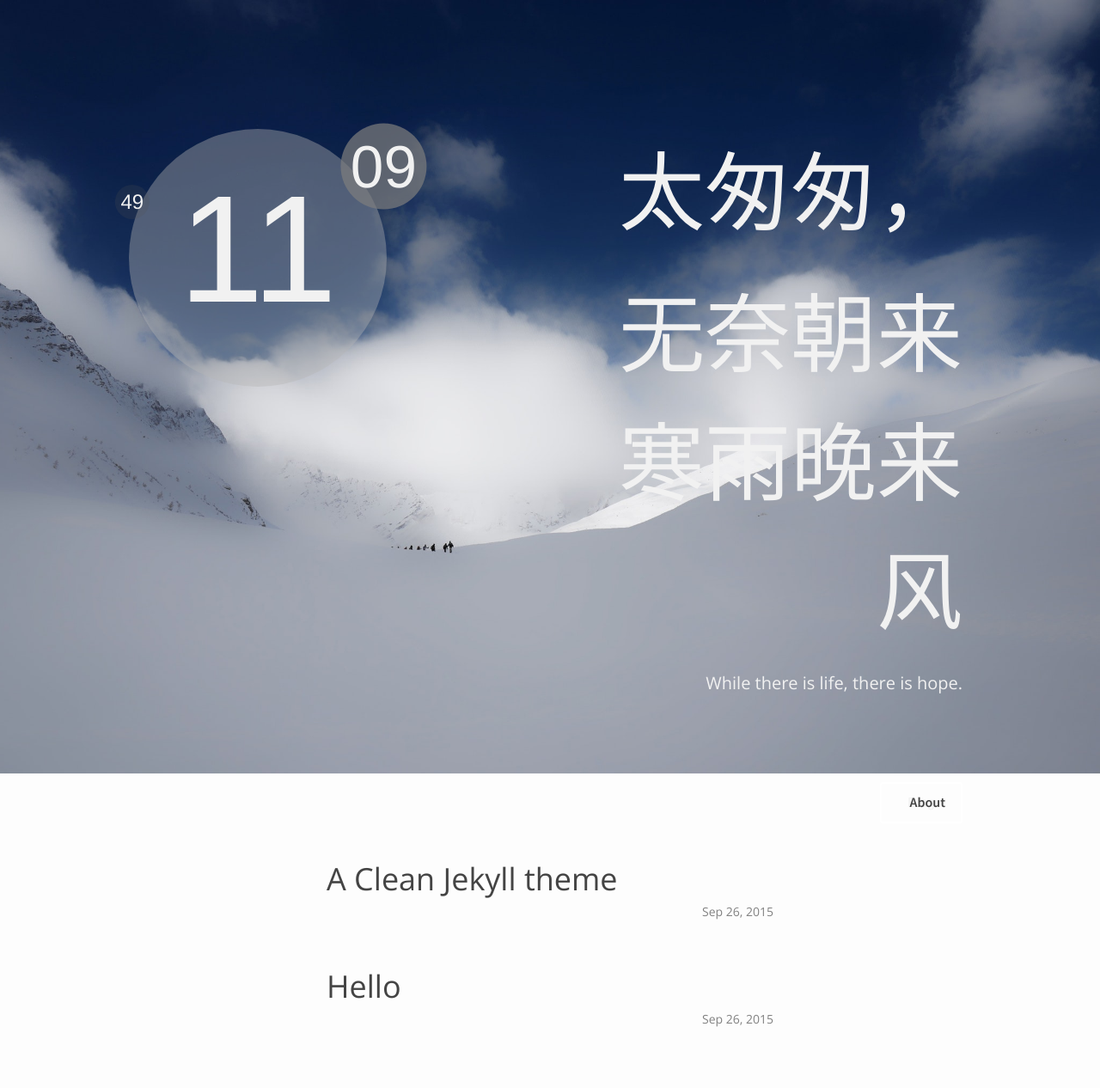
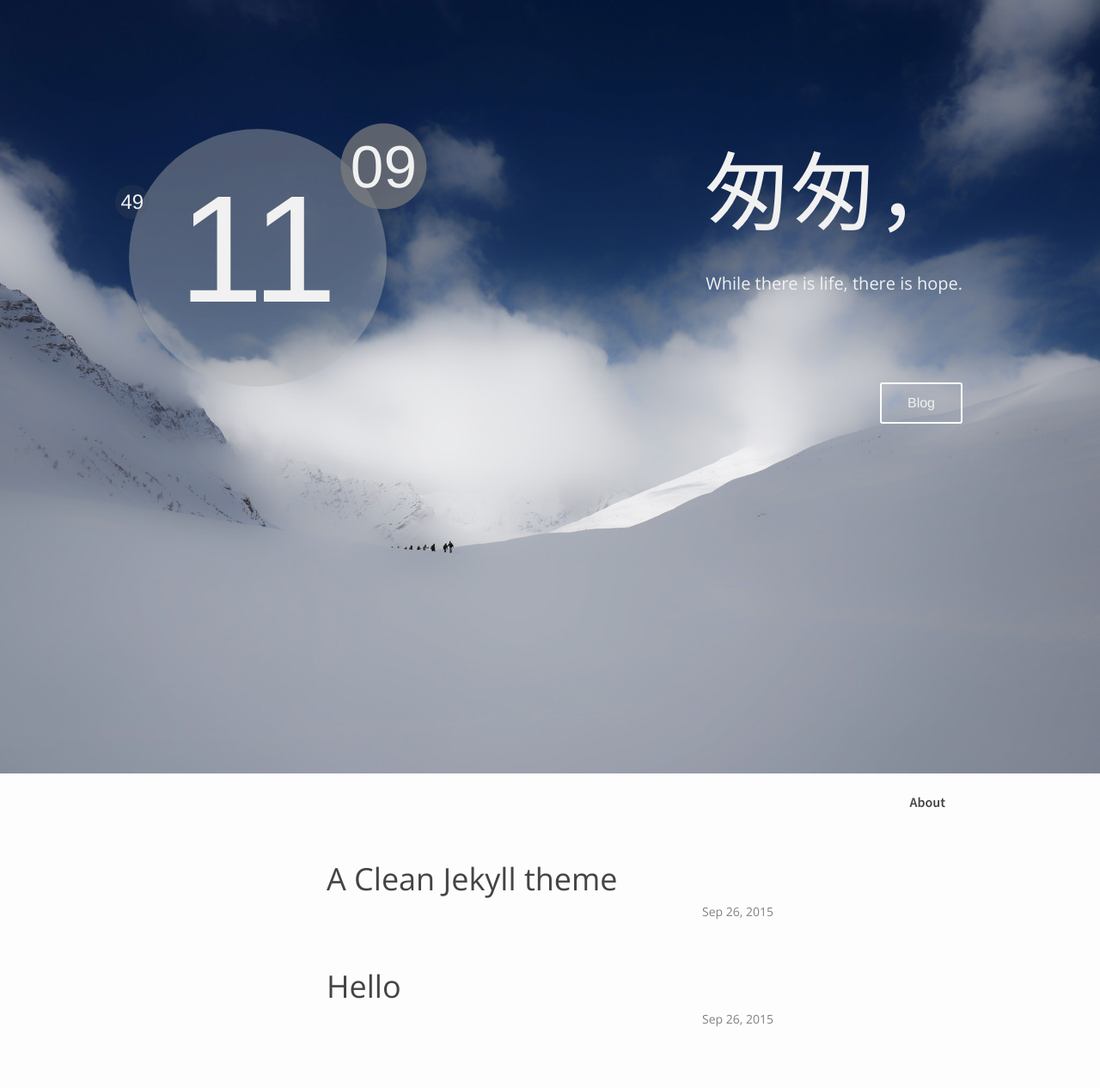
Before and after one commit to Doflawingo/Doflawingo.github.io, a Jekyll site: the page built from index.html, in a window 1280 px wide. Shown: the whole page at 86% size. Built offline with Jekyll 4.4.1, drawn with Linux system fonts in a browser that asks for light colours.

```diff
--- a/_config.yml
+++ b/_config.yml
@@ -1,7 +1,7 @@
 # Site settings
 title: 太匆匆，无奈朝来寒雨晚来风
-label1: 太匆匆，
-label2: 无奈朝来寒雨晚来风
+label1: 匆匆，
+label2:
 email: your-email@domain.com
 description: > # this means to ignore newlines until "baseurl:"
   While there is life, there is hope.
```
Also changed, not shown: 1 other file.
